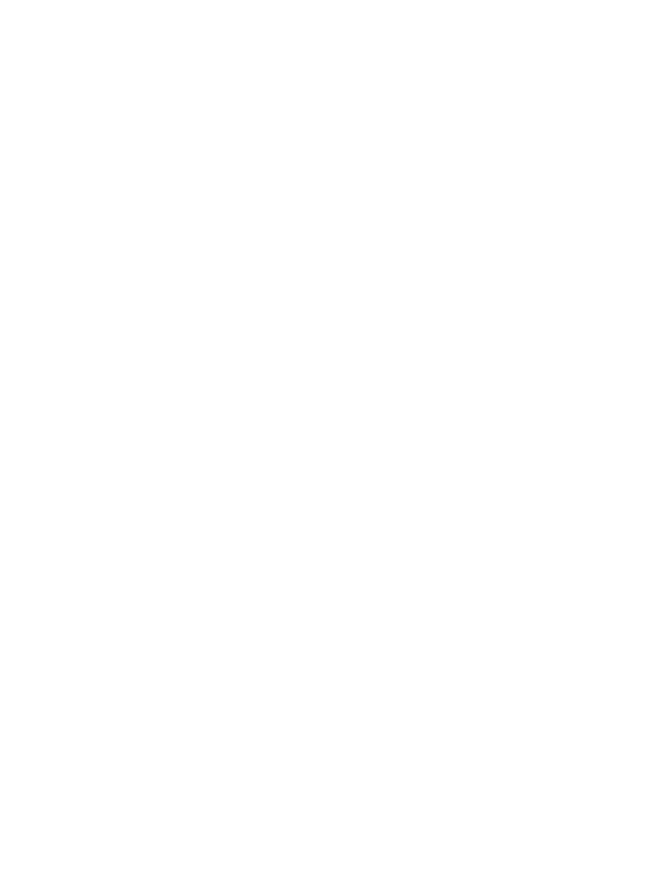
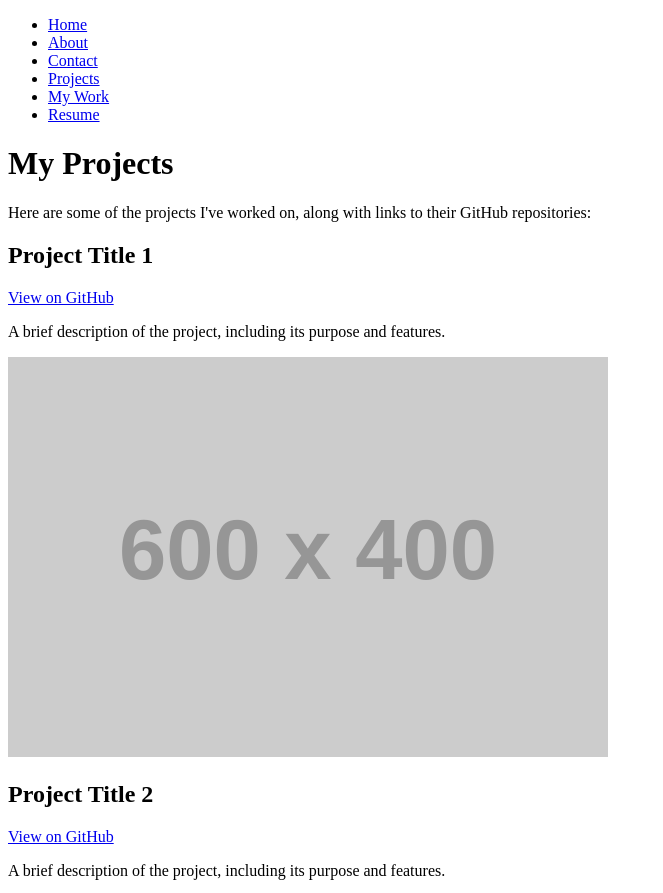
Before and after one commit to DarkZelda11/Personal-portfolio, a plain HTML site: page projects.html in a window 1280 px wide. Shown: the top 893 px of the page, without its empty margins (0-663 px from the left). Before the commit the page ends 800 px from the top, so only its background shows below. Drawn offline with Linux system fonts and the light colour scheme; placeholder pictures from the web are drawn by us.

Commit message:
Feat: (HTML layout for projects.html created)

```diff
--- a/projects.html
+++ b/projects.html
@@ -2,9 +2,58 @@
 <html lang="en">
 <head>
     <meta charset="UTF-8">
-    <title>Title</title>
+    <title>Projects - Alexander</title>
 </head>
 <body>
+    <!-- Header -->
+    <header>
+        <nav>
+            <ul>
+                <li><a href="index.html">Home</a></li>
+                <li><a href="about.html">About</a></li>
+                <li><a href="contact.html">Contact</a></li>
+                <li><a href="projects.html">Projects</a></li>
+                <li><a href="mywork.html">My Work</a></li>
+                <li><a href="resume.html">Resume</a></li>
+            </ul>
+        </nav>
+    </header>
 
+    <!-- Main Content -->
+    <main>
+        <h1>My Projects</h1>
+        <p>Here are some of the projects I've worked on, along with links to their GitHub repositories:</p>
+
+        <section id="projects-list">
+            <!-- Project 1 -->
+            <div class="project">
+                <h2>Project Title 1</h2>
+                <a href="https://github.com/" target="_blank">View on GitHub</a>
+                <p>A brief description of the project, including its purpose and features.</p>
+                <img src="https://placehold.co/600x400/1A4D7D/FF6B6B?text=Project+1&font=montserrat" alt="Project 1 Screenshot">
+            </div>
+
+            <!-- Project 2 -->
+            <div class="project">
+                <h2>Project Title 2</h2>
+                <a href="https://github.com/" target="_blank">View on GitHub</a>
+                <p>A brief description of the project, including its purpose and features.</p>
+                <img src="https://placehold.co/600x400/1A4D7D/FF6B6B?text=Project+2&font=montserrat" alt="Project 2 Screenshot">
+            </div>
+
+            <!-- Project 3 -->
+            <div class="project">
+                <h2>Project Title 3</h2>
+                <a href="https://github.com/" target="_blank">View on GitHub</a>
+                <p>A brief description of the project, including its purpose and features.</p>
+                <img src="https://placehold.co/600x400/1A4D7D/FF6B6B?text=Project+3&font=montserrat" alt="Project 3 Screenshot">
+            </div>
+        </section>
+    </main>
+
+    <!-- Footer -->
+    <footer>
+        <p>@ Copyright 2024 Alexander Manning. All Rights Reserved.</p>
+    </footer>
 </body>
 </html>
```
Also changed, not shown: about.html (+1 -1 lines).
